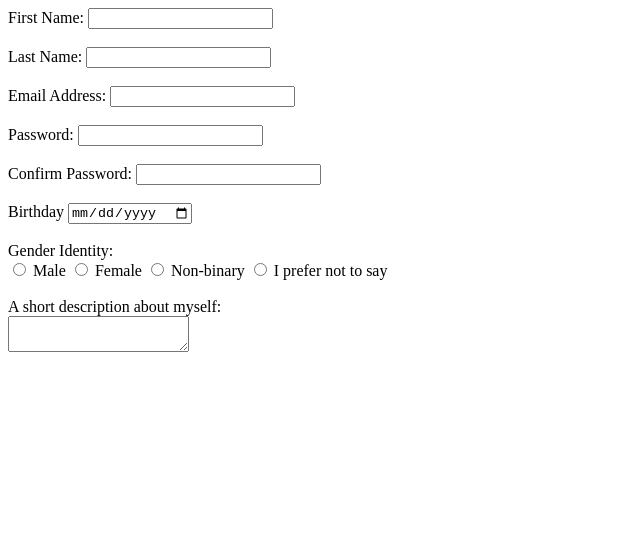
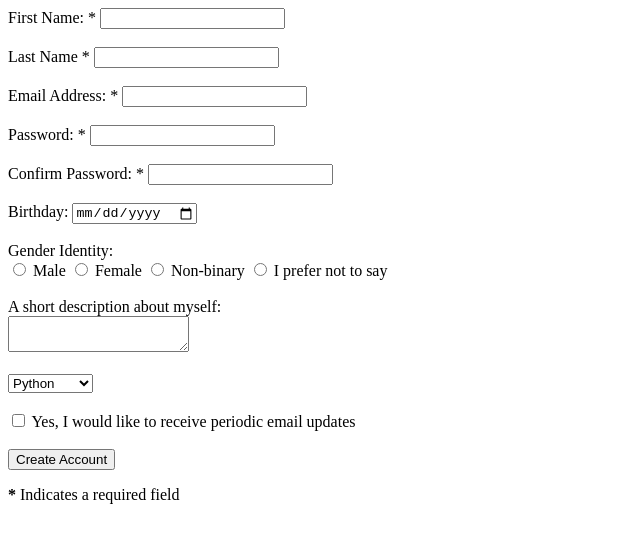
Before and after one commit to Amiculay/WFMay2022, a plain HTML site: page RegistrationForm.html in a window 1280 px wide. Shown: the whole page, without its empty margins (0-640 px from the left). Drawn offline with Linux system fonts and the light colour scheme.

Commit message:
Updating RegistrationForm

```diff
--- a/RegistrationForm.html
+++ b/RegistrationForm.html
@@ -1,39 +1,42 @@
 <!DOCTYPE html>
 
-<html>
+<html lang="en">
     <head>
+        <meta charset="UTF-8">
+        <meta http-equiv="X-UA-Compatible" content="IE=edge">
+        <meta name="viewport" content="width=device-width, initial-scale=1.0">
         <title>Registration Form</title>
     </head>
 
     <body>
         <form>
             <div>
-                <label>First Name:</label>
+                <label>First Name: *</label>
                 <input type="text" name="firstName">
             </div>
             <br>
             <div>
-                <label>Last Name:</label>
+                <label>Last Name *</label>
                 <input type="text" name="lastName">
             </div>
             <br>
             <div>
-                <label>Email Address:</label>
+                <label>Email Address: *</label>
                 <input type="text" name="email">
             </div>
             <br>
             <div>
-                <label>Password:</label>
+                <label>Password: *</label>
                 <input type="password" name="password">
             </div>
             <br>
             <div>
-                <label>Confirm Password:</label>
+                <label>Confirm Password: *</label>
                 <input type="password" name="confirmPassword">
             </div>
             <br>
             <div>
-                <label>Birthday</label>
+                <label>Birthday:</label>
                 <input type="date" name="birthday">
             </div>
             <br>
@@ -44,10 +47,10 @@
                 <label for="male">Male</label>
                 <input type="radio" name="gender" value="female" id="female">
                 <label for="female">Female</label>
-                <input type="radio" name="gender" value="nonBinary">
+                <input type="radio" name="gender" value="nonBinary" id="nonBinary">
                 <label for="nonBinary">Non-binary</label>
-                <input type="radio" name="gender" value="notSay">
-                <label for="notSayy">I prefer not to say</label>
+                <input type="radio" name="gender" value="notSay" id="notSay">
+                <label for="notSay">I prefer not to say</label>
             </div>
             <br>
             <div>
@@ -55,6 +58,26 @@
                 <br>
                 <textarea name="description"></textarea>
             </div>
+            <br>
+            <div>
+                <select name="favLanguage">
+                    <option>Python</option>
+                    <option>C</option>
+                    <option>Ruby</option>
+                    <option>Java</option>
+                    <option>JavaScript</option>
+                </select>
+            </div>
+            <br>
+            <div>
+                <input type="checkbox" name="updates" id="updates">
+                <label for="updates">Yes, I would like to receive periodic email updates</label>
+            </div>
+            <br>
+            <div>
+                <input type="submit" value="Create Account">
+                <p><strong>*</strong> Indicates a required field</p>
+            </div>
         </form>
     </body>
 </html>
```
